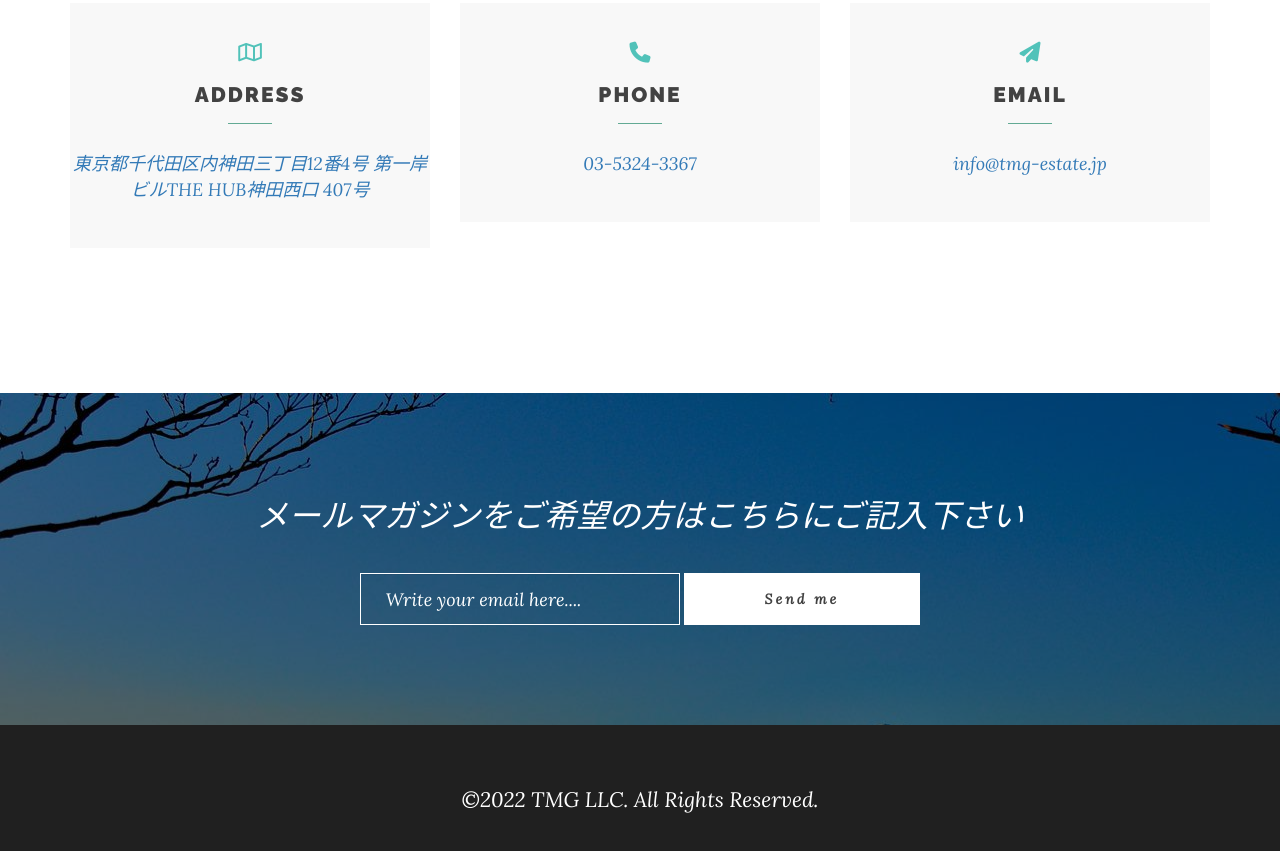
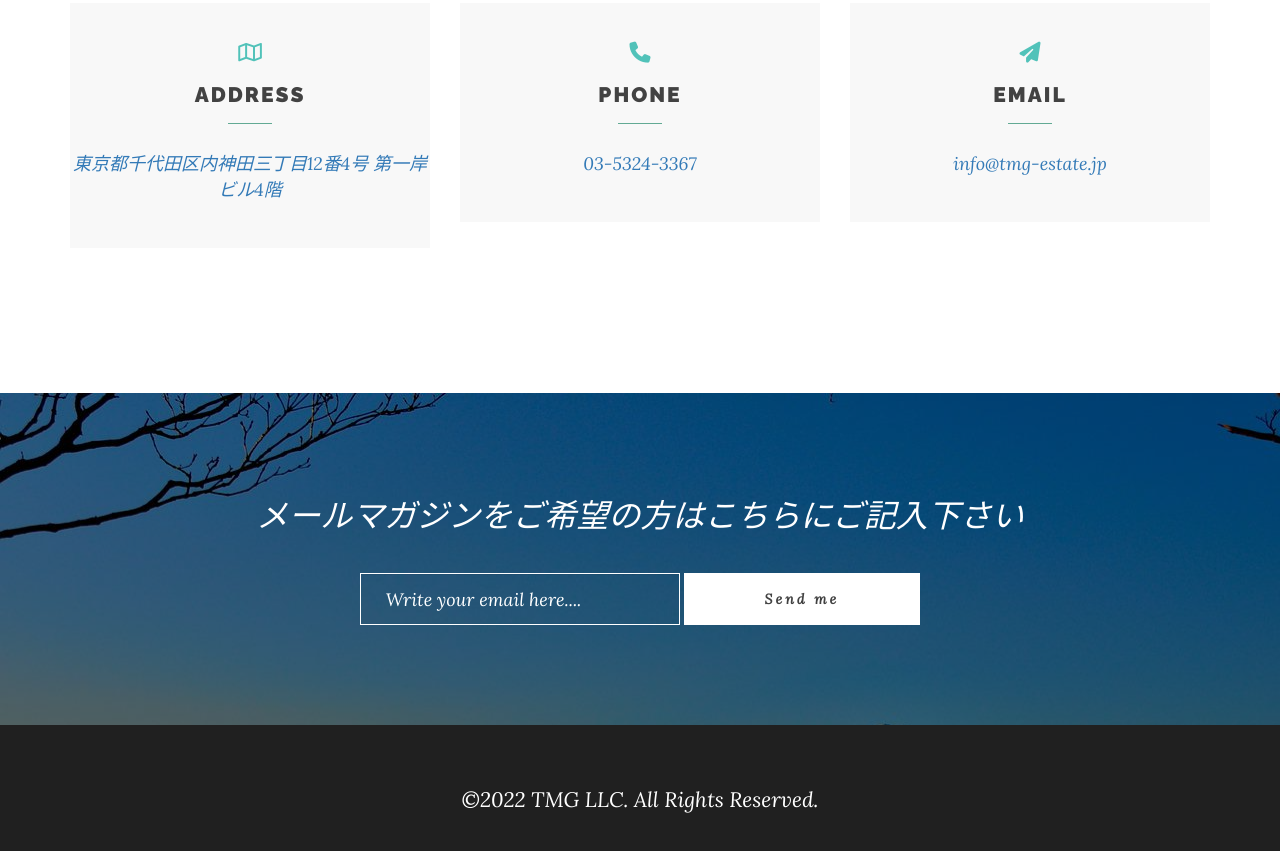
Before and after one commit to fourpointscoltd/toneinc, a plain HTML site: page index.html in a window 1280 px wide. Shown: the part 2646-3497 px from the top of the page. Drawn offline with nearby package versions, Linux system fonts and the light colour scheme.

Commit message:
Update index.html

```diff
--- a/index.html
+++ b/index.html
@@ -271,7 +271,7 @@
                                 <div class="vira-card-content">
                                     <h3>Address</h3>
                                     <p>
-                                        <a href="https://goo.gl/maps/sfH7gmbCmYTSGdPF8">東京都千代田区内神田三丁目12番4号 第一岸ビルTHE HUB神田西口 407号</a>
+                                        <a href="https://goo.gl/maps/sfH7gmbCmYTSGdPF8">東京都千代田区内神田三丁目12番4号 第一岸ビル4階</a>
                                     </p>
                                 </div>
                             </div>
```
